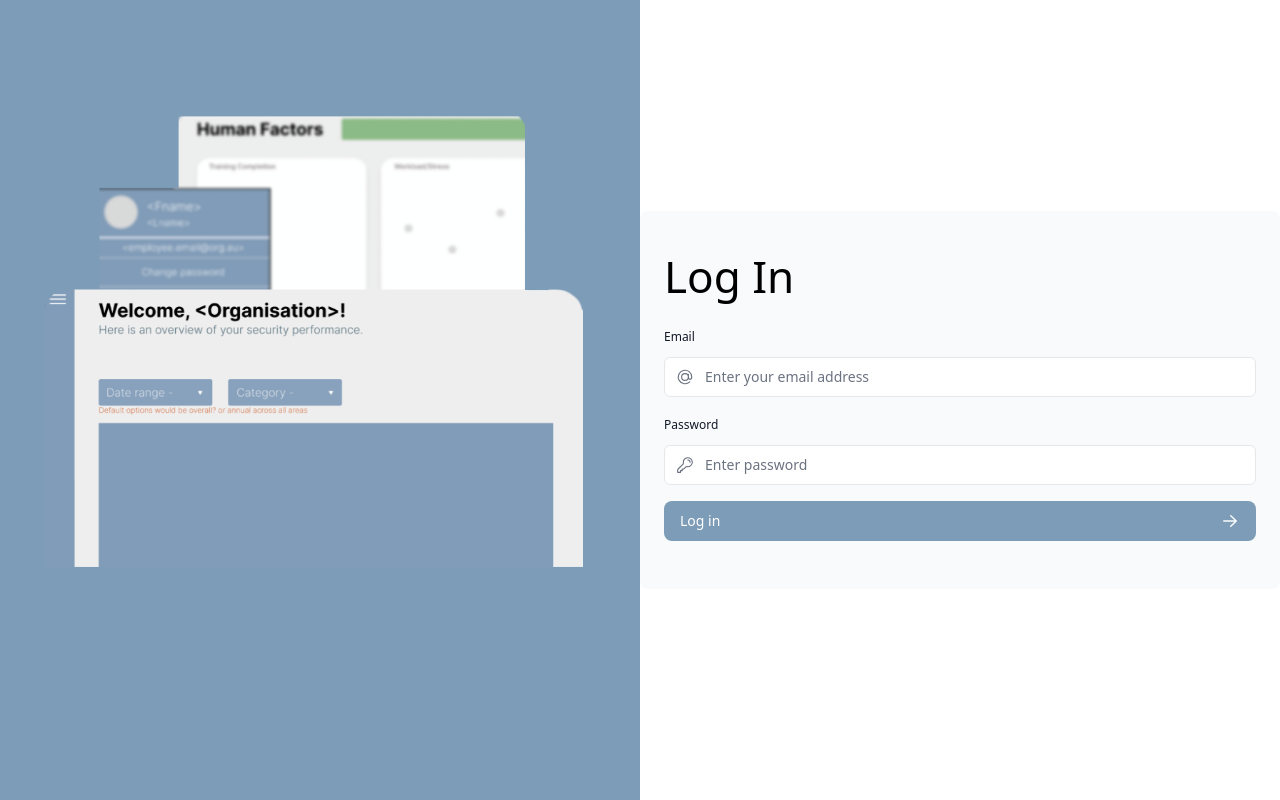
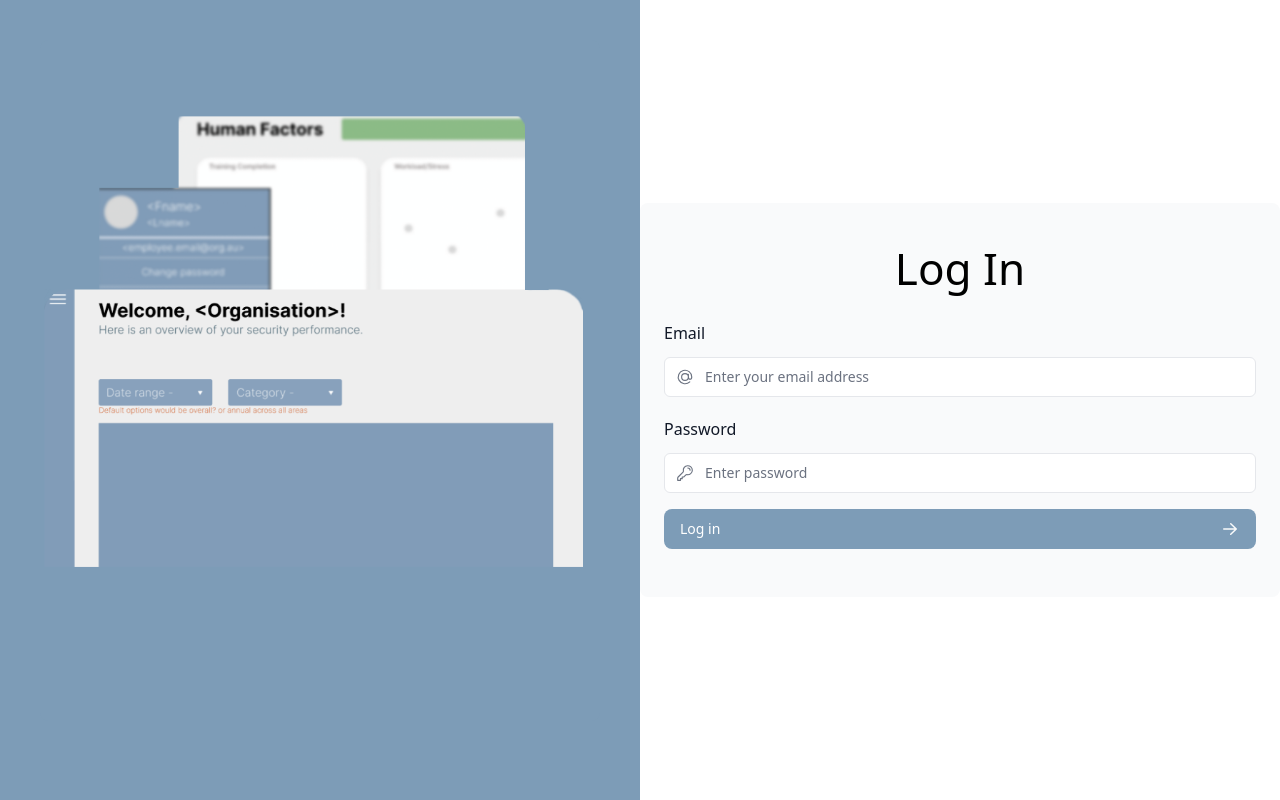
Before and after one commit to 1vanarob/cyber-dash, a Next.js app: page /login in a window 1280 px wide. Built offline with nearby package versions, Linux system fonts and the light colour scheme.

Commit message:
Center log in text

```diff
--- a/app/ui/login-form.tsx
+++ b/app/ui/login-form.tsx
@@ -19,13 +19,13 @@ export default function LoginForm() {
   return (
     <form action={formAction} className="space-y-3">
       <div className="flex-1 rounded-lg bg-gray-50 px-6 pb-4 pt-8">
-        <h1 className={` mb-3 text-[44px]`}>
+        <h1 className={` text-center mb-3 text-[44px]`}>
           Log In
         </h1>
         <div className="w-full">
           <div>
             <label
-              className="mb-3 mt-5 block text-xs font-medium text-gray-900"
+              className="mb-3 mt-5 block text-s font-medium text-gray-900"
               htmlFor="email"
             >
               Email
@@ -44,7 +44,7 @@ export default function LoginForm() {
           </div>
           <div className="mt-4">
             <label
-              className="mb-3 mt-5 block text-xs font-medium text-gray-900"
+              className="mb-3 mt-5 block text-s font-medium text-gray-900"
               htmlFor="password"
             >
               Password
```
